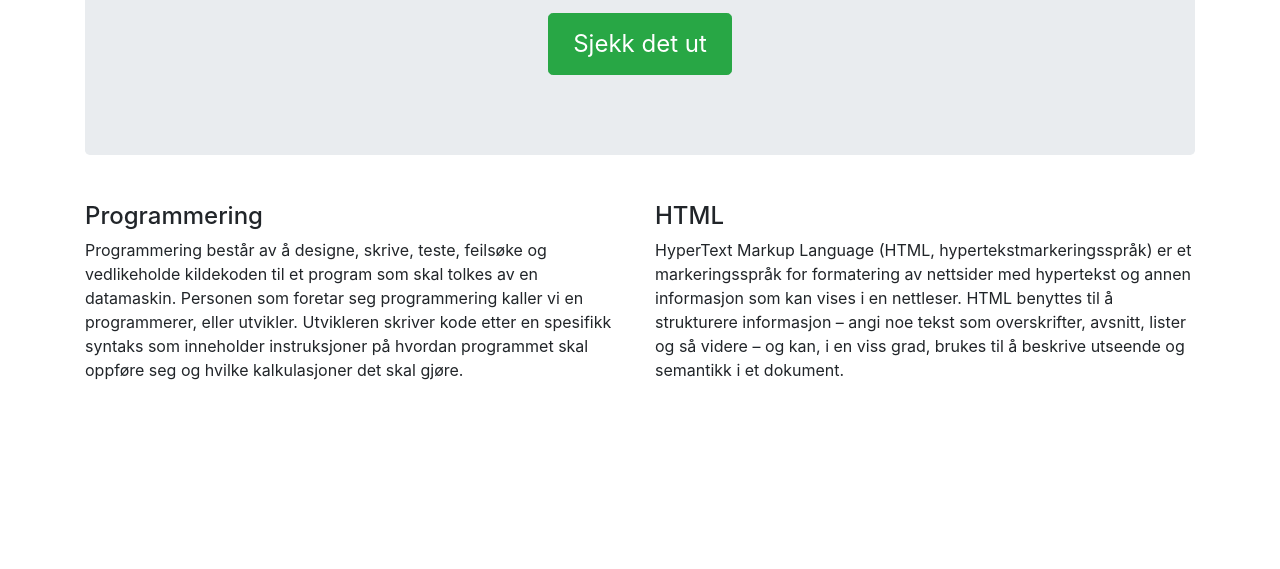
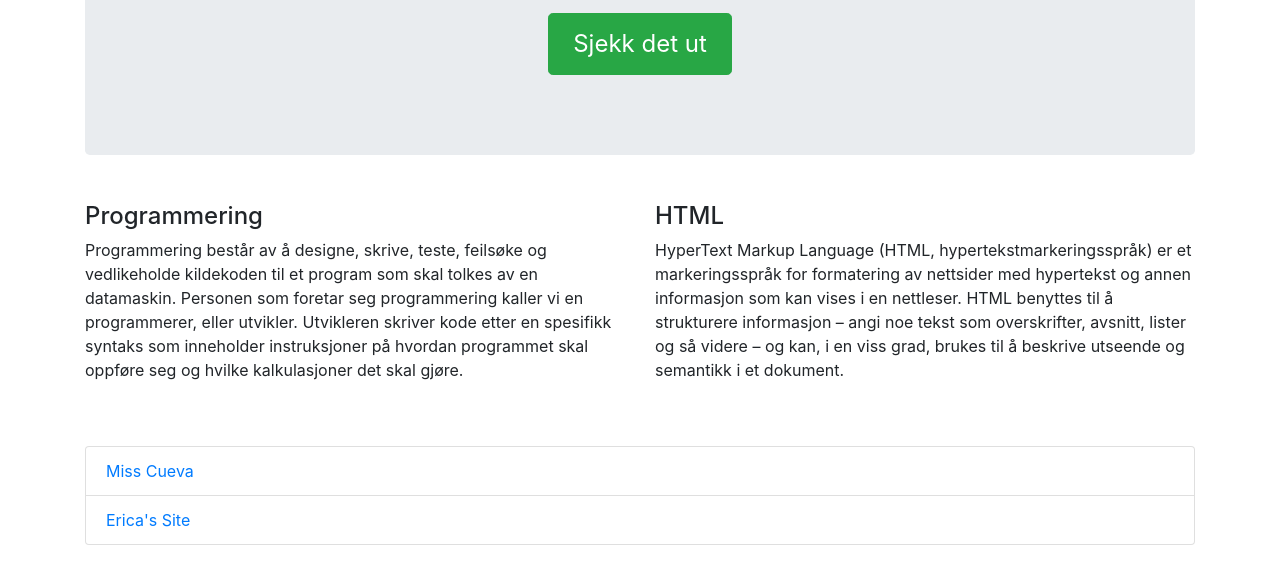
Before and after one commit to mester890/mester890.github.io, a plain HTML site: page links/index.html in a window 1280 px wide. Shown: the part 398-967 px from the top of the page. Before the commit the page ends 868 px from the top, so only its background shows below. Drawn offline with nearby package versions, Linux system fonts and the light colour scheme.

Commit message:
Add files via upload

```diff
--- a/links/index.html
+++ b/links/index.html
@@ -45,7 +45,14 @@
         </div>
       </div>
     </div>
+    <div class="container">
 
+    <ul class="list-group">
+      <li class="list-group-item"><a href="http://www.cpp.edu/~accueva/ged512/labs/first.html">Miss Cueva</a></li>
+      <li class="list-group-item"><a href="http://www2.gvsu.edu/eashe/wrt351/my%20personal%20project%20page.html">Erica's Site</a></li>
+    </ul>
+
+    </div>
 
 
     <script src="https://code.jquery.com/jquery-3.2.1.slim.min.js" integrity="sha384-KJ3o2DKtIkvYIK3UENzmM7KCkRr/rE9/Qpg6aAZGJwFDMVNA/GpGFF93hXpG5KkN" crossorigin="anonymous"></script>
```
